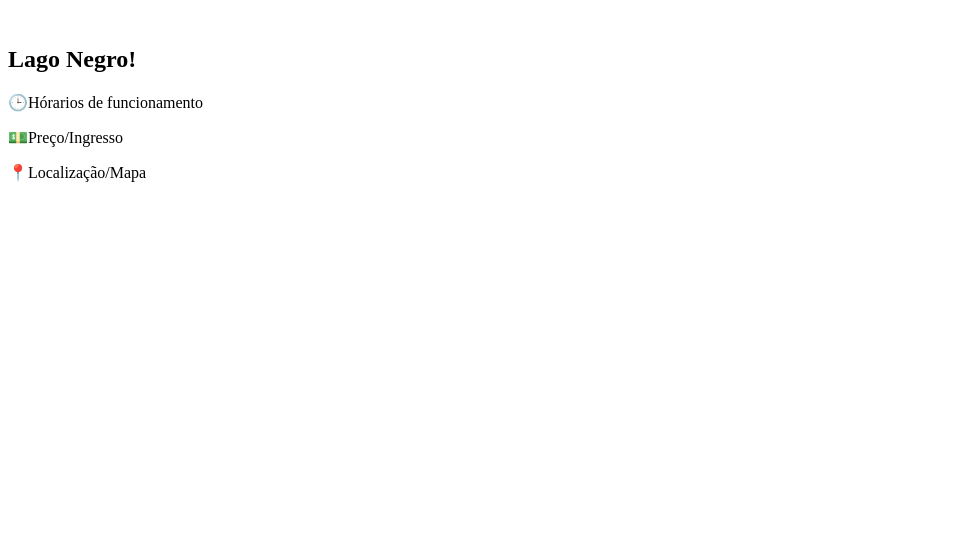
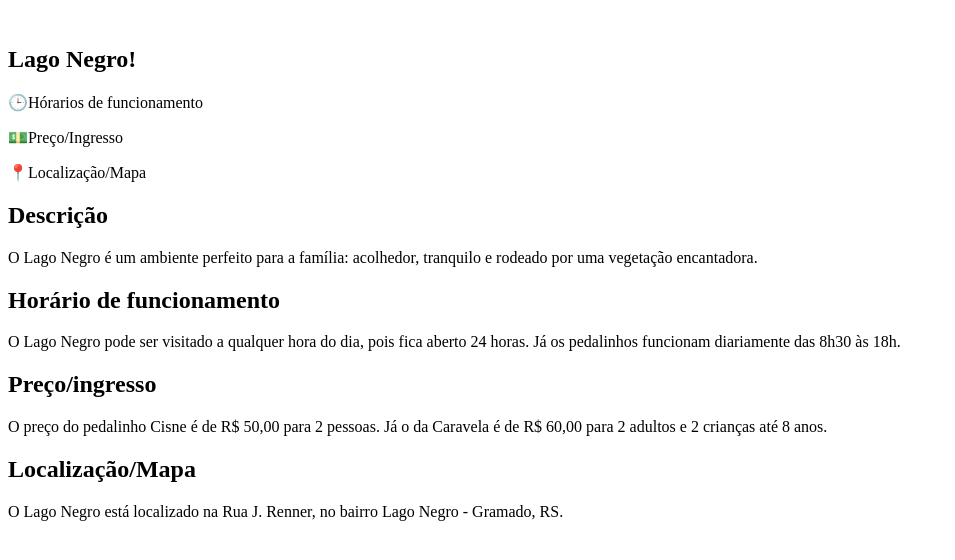
Before and after one commit to ArthurPavan1/Lago-Negro, a plain HTML site: page index.html in a window 1280 px wide. Shown: the whole page, without its empty margins (0-955 px from the left). Drawn offline with Linux system fonts and the light colour scheme.

Commit message:
Fiz toda a parte escrita do site.

```diff
--- a/index.html
+++ b/index.html
@@ -11,7 +11,6 @@
       <main>
         <section id="about">
           <h1>Lago Negro!</h1>
-
           <p class="mini-text">
             🕒Hórarios de funcionamento
           </p>
@@ -23,10 +22,32 @@
           </p>
         </section>
 
-        <section id="description"></section>
-        <section id="opening-hours"></section>
-        <section id="price"></section>
-        <section id="location"></section>
+        <section id="description">
+          <h2>Descrição</h2>
+          <p>
+            O Lago Negro é um ambiente perfeito para a família: acolhedor, tranquilo e rodeado por uma vegetação encantadora.
+          </p>
+        </section>
+
+        <section id="opening-hours">
+          <h2>Horário de funcionamento</h2>
+          <p>
+            O Lago Negro pode ser visitado a qualquer hora do dia, pois fica aberto 24 horas. Já os pedalinhos funcionam diariamente das 8h30 às 18h.
+          </p>
+
+        </section>
+        <section id="price">
+          <h2>Preço/ingresso</h2>
+          <p>
+            O preço do pedalinho Cisne é de R$ 50,00 para 2 pessoas. Já o da Caravela é de R$ 60,00 para 2 adultos e 2 crianças até 8 anos.
+          </p>
+        </section>
+        <section id="location">
+          <h2>Localização/Mapa</h2>
+          <p>
+            O Lago Negro está localizado na Rua J. Renner, no bairro Lago Negro - Gramado, RS.
+          </p>
+        </section>
       </main>
   </div>
 </body>
```
